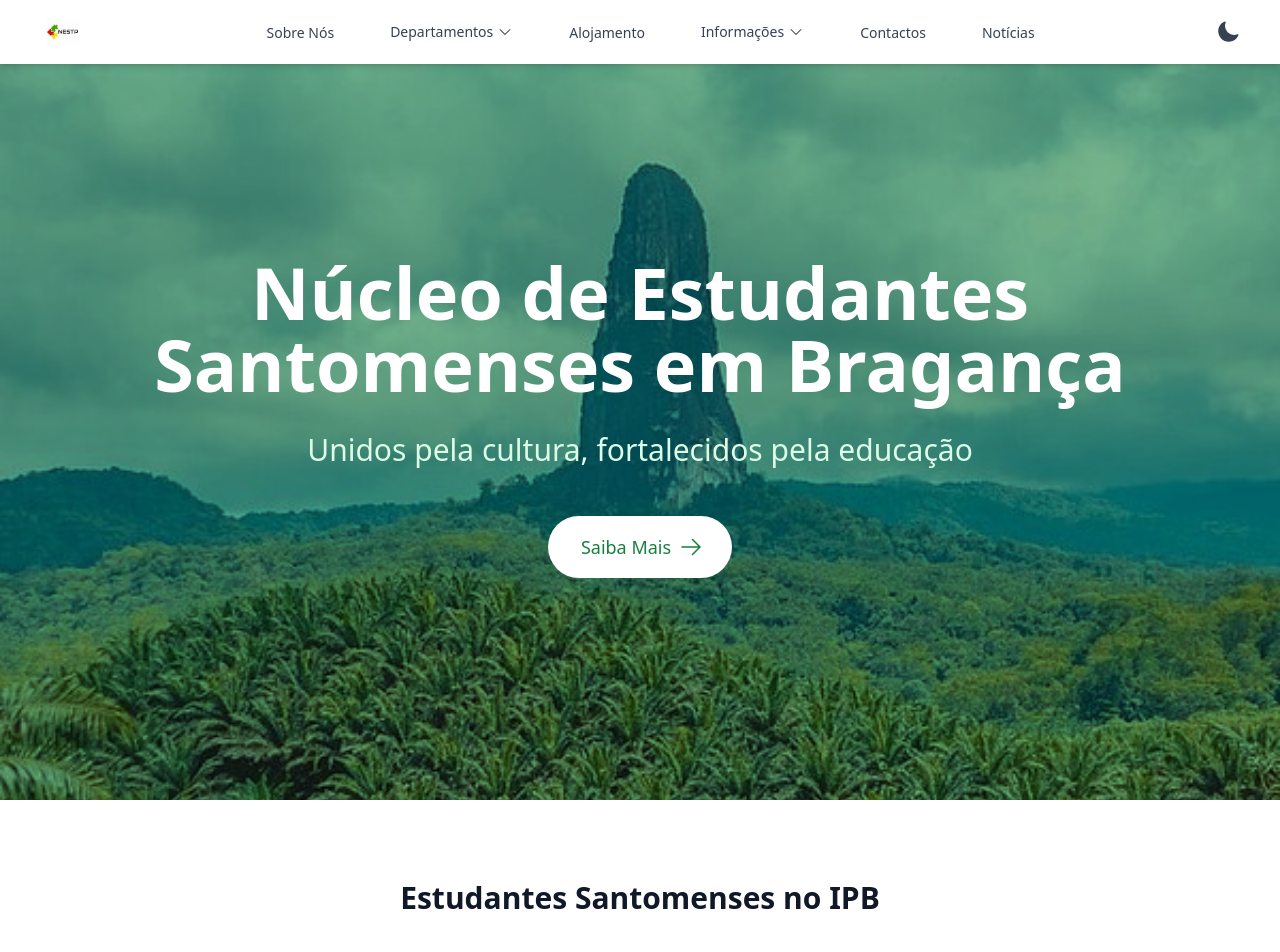
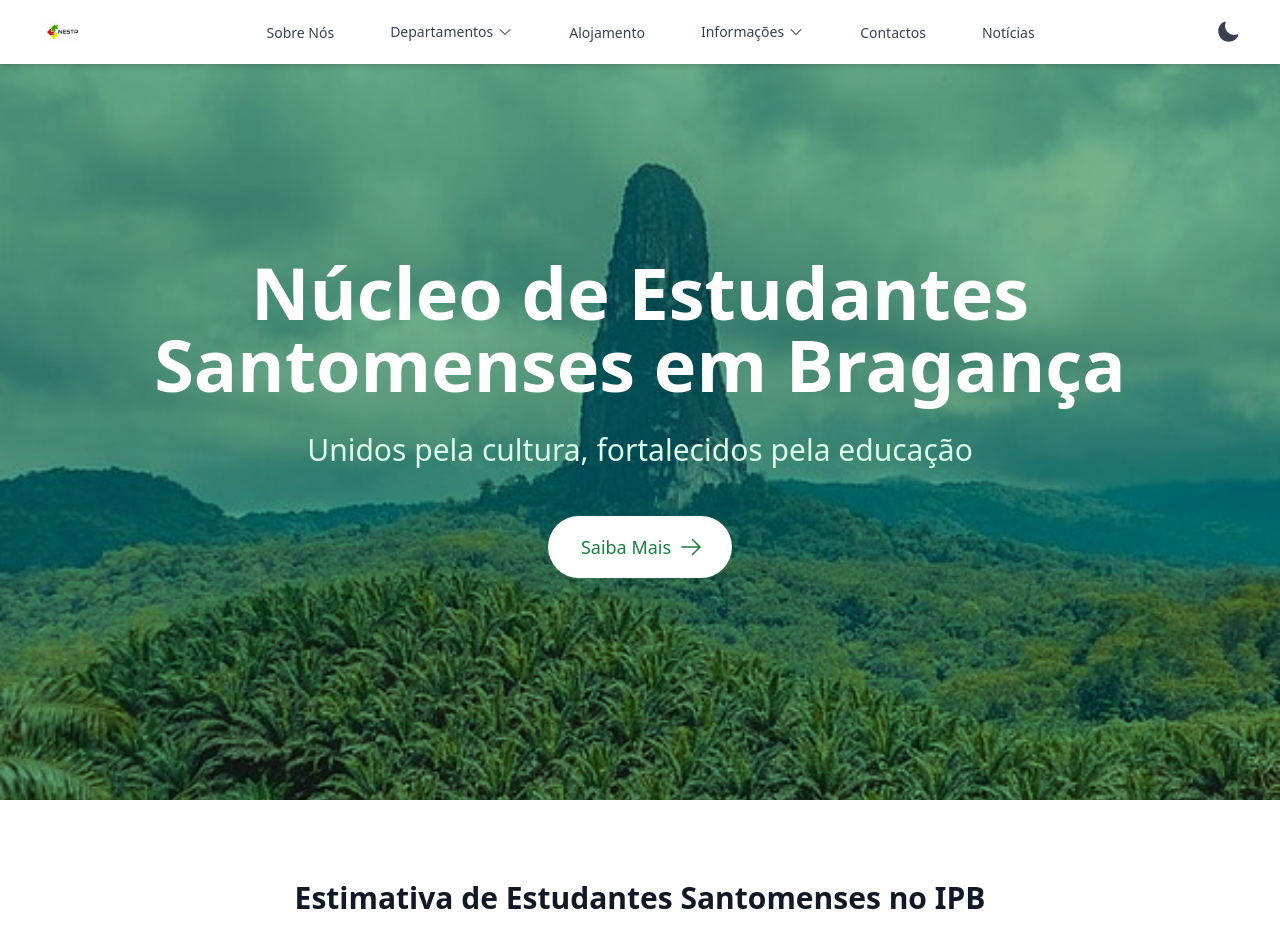
Before and after one commit to Kleiton-Metzger/Nestp_Website, a React (Create React App) app: page / in a window 1280 px wide. Shown: the top 952 px of the page. Built offline with nearby package versions, Linux system fonts and the light colour scheme.

Commit message:
Refactor student stats and update labels in Home.js

```diff
--- a/src/components/Screens/Home.js
+++ b/src/components/Screens/Home.js
@@ -30,9 +30,9 @@ const Home = () => {
   }, []);
 
   const stats = [
-    { number: ~100, label: "Total de Estudantes", icon: UserGroupIcon },
-    { number: ~80, label: "Licenciatura (1º Ciclo)", icon: AcademicCapIcon },
-    { number: ~20, label: "Mestrado (2º Ciclo)", icon: AcademicCapIcon },
+    { number: 100, label: "Total de Estudantes", icon: UserGroupIcon },
+    { number: 80, label: "Licenciatura (1º Ciclo)", icon: AcademicCapIcon },
+    { number: 20, label: "Mestrado (2º Ciclo)", icon: AcademicCapIcon },
     { number: 0, label: "Doutoramento (3º Ciclo)", icon: AcademicCapIcon },
   ];
 
@@ -81,7 +81,7 @@ const Home = () => {
       <section className="py-20 bg-white dark:bg-gray-800">
         <div className="max-w-7xl mx-auto px-4 sm:px-6 lg:px-8">
           <h2 className="text-3xl font-extrabold text-gray-900 dark:text-white text-center mb-12">
-            Estudantes Santomenses no IPB
+            Estimativa de Estudantes Santomenses no IPB
           </h2>
           <div className="grid grid-cols-1 gap-8 sm:grid-cols-2 lg:grid-cols-4">
             {stats.map((stat) => (
```
